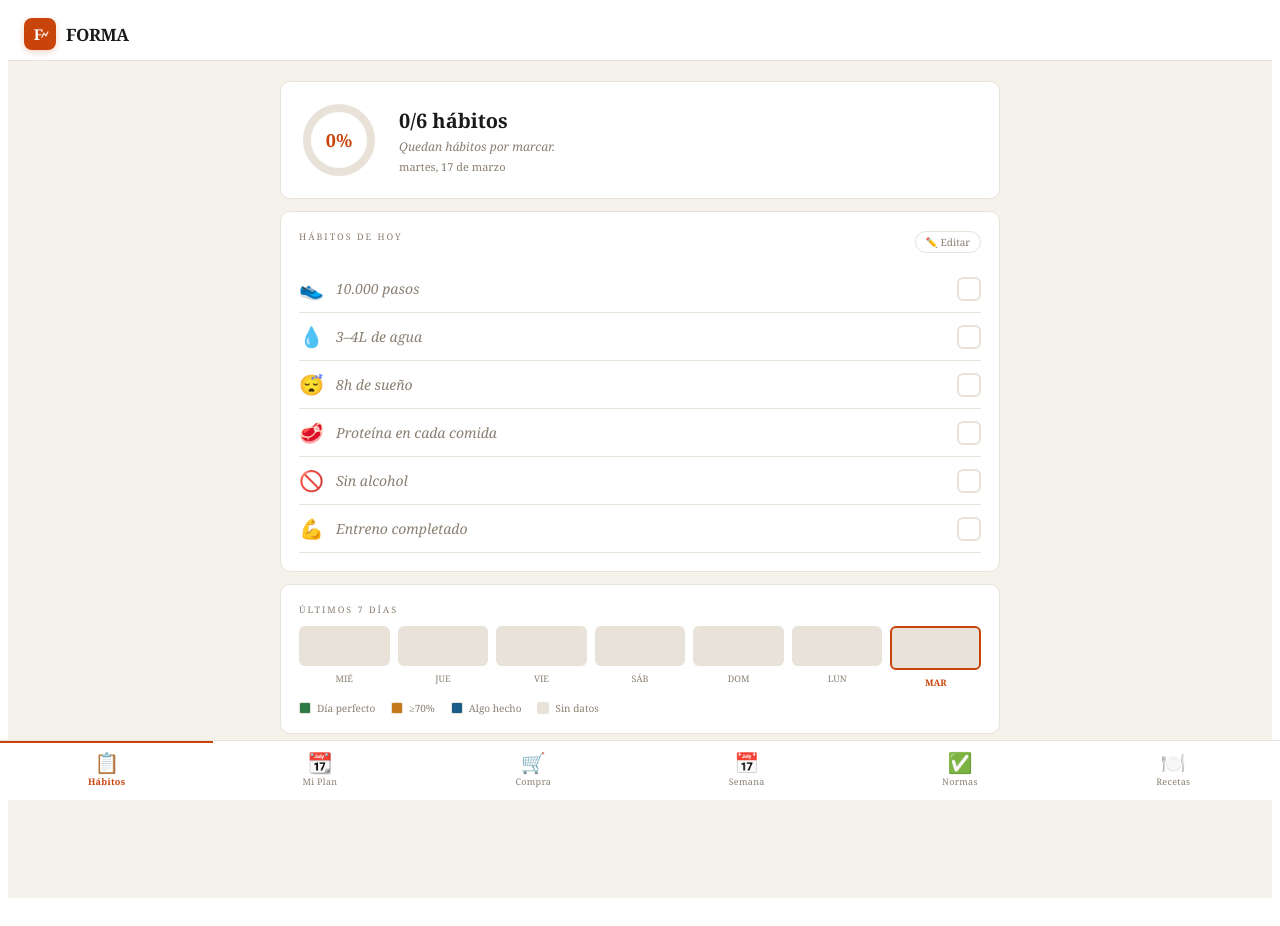
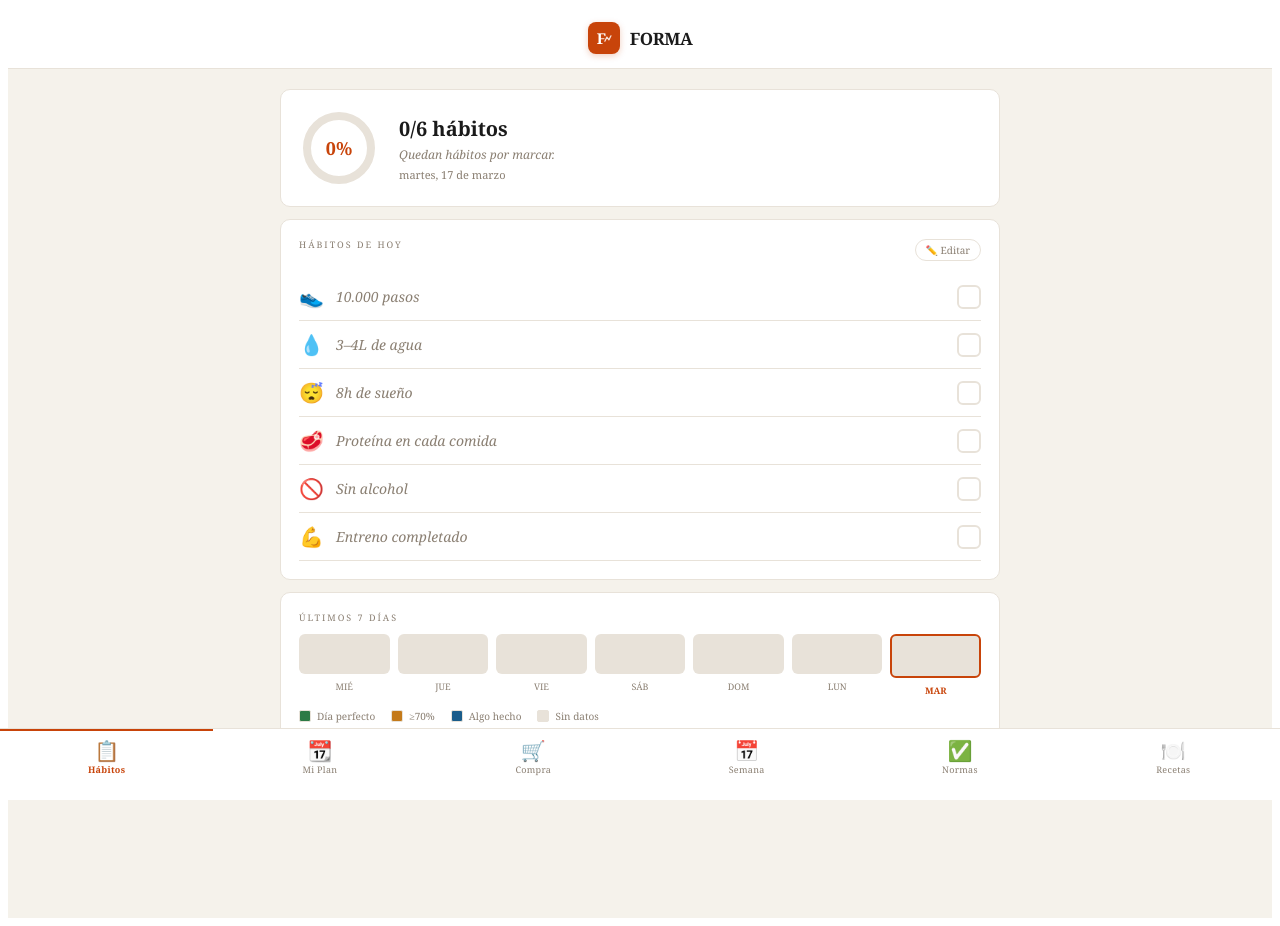
Before and after one commit to bernaleses/8kg, a React (Vite) app: page / in a window 1280 px wide. Built offline with nearby package versions, Linux system fonts and the light colour scheme.

Commit message:
Update App.jsx

```diff
--- a/src/App.jsx
+++ b/src/App.jsx
@@ -1690,9 +1690,9 @@ export default function CutPlan() {
   const TAB_LABELS = ["Hábitos","Mi Plan","Compra","Semana","Normas","Recetas"];
 
   return (
-    <div style={{ background: COLORS.bg, minHeight: "100vh", fontFamily: "'Playfair Display', Georgia, serif", color: COLORS.text, paddingBottom: 90 }}>
-      {/* ── COMPACT TOP HEADER ── */}
-      <div style={{ position: "sticky", top: 0, zIndex: 50, background: COLORS.card, borderBottom: `1px solid ${COLORS.cardBorder}`, padding: "10px 16px", display: "flex", alignItems: "center", gap: 10 }}>
+    <div style={{ background: COLORS.bg, minHeight: "100vh", fontFamily: "'Playfair Display', Georgia, serif", color: COLORS.text, paddingBottom: 110 }}>
+      {/* ── TOP HEADER ── */}
+      <div style={{ background: COLORS.card, borderBottom: `1px solid ${COLORS.cardBorder}`, padding: "14px 16px", display: "flex", alignItems: "center", justifyContent: "center", gap: 10 }}>
         <div style={{ width: 32, height: 32, borderRadius: 8, background: COLORS.accent, display: "flex", alignItems: "center", justifyContent: "center", flexShrink: 0, boxShadow: "0 2px 6px rgba(200,68,10,0.25)" }}>
           <svg width="19" height="19" viewBox="0 0 28 28" fill="none">
             <text x="4" y="22" fontSize="22" fontWeight="900" fill="white" fontFamily="Georgia, serif">F</text>
@@ -1713,11 +1713,11 @@ export default function CutPlan() {
       </div>
 
       {/* ── BOTTOM NAV ── */}
-      <div style={{ position: "fixed", bottom: 0, left: 0, right: 0, zIndex: 50, background: COLORS.card, borderTop: `1px solid ${COLORS.cardBorder}`, display: "flex", paddingBottom: "env(safe-area-inset-bottom, 12px)" }}>
+      <div style={{ position: "fixed", bottom: 0, left: 0, right: 0, zIndex: 50, background: COLORS.card, borderTop: `1px solid ${COLORS.cardBorder}`, display: "flex", paddingBottom: "calc(env(safe-area-inset-bottom, 0px) + 16px)" }}>
         {TAB_ICONS.map((icon, i) => (
           <button key={i} onClick={() => setActiveTab(i)}
             style={{ flex: 1, display: "flex", flexDirection: "column", alignItems: "center", justifyContent: "center",
-              gap: 4, padding: "10px 4px 14px", background: "none", border: "none", cursor: "pointer",
+              gap: 4, padding: "10px 4px 10px", background: "none", border: "none", cursor: "pointer",
               fontFamily: "inherit", borderTop: `2px solid ${activeTab === i ? COLORS.accent : "transparent"}`,
               transition: "border-color 0.15s" }}>
             <span style={{ fontSize: 20, lineHeight: 1 }}>{icon}</span>
```
